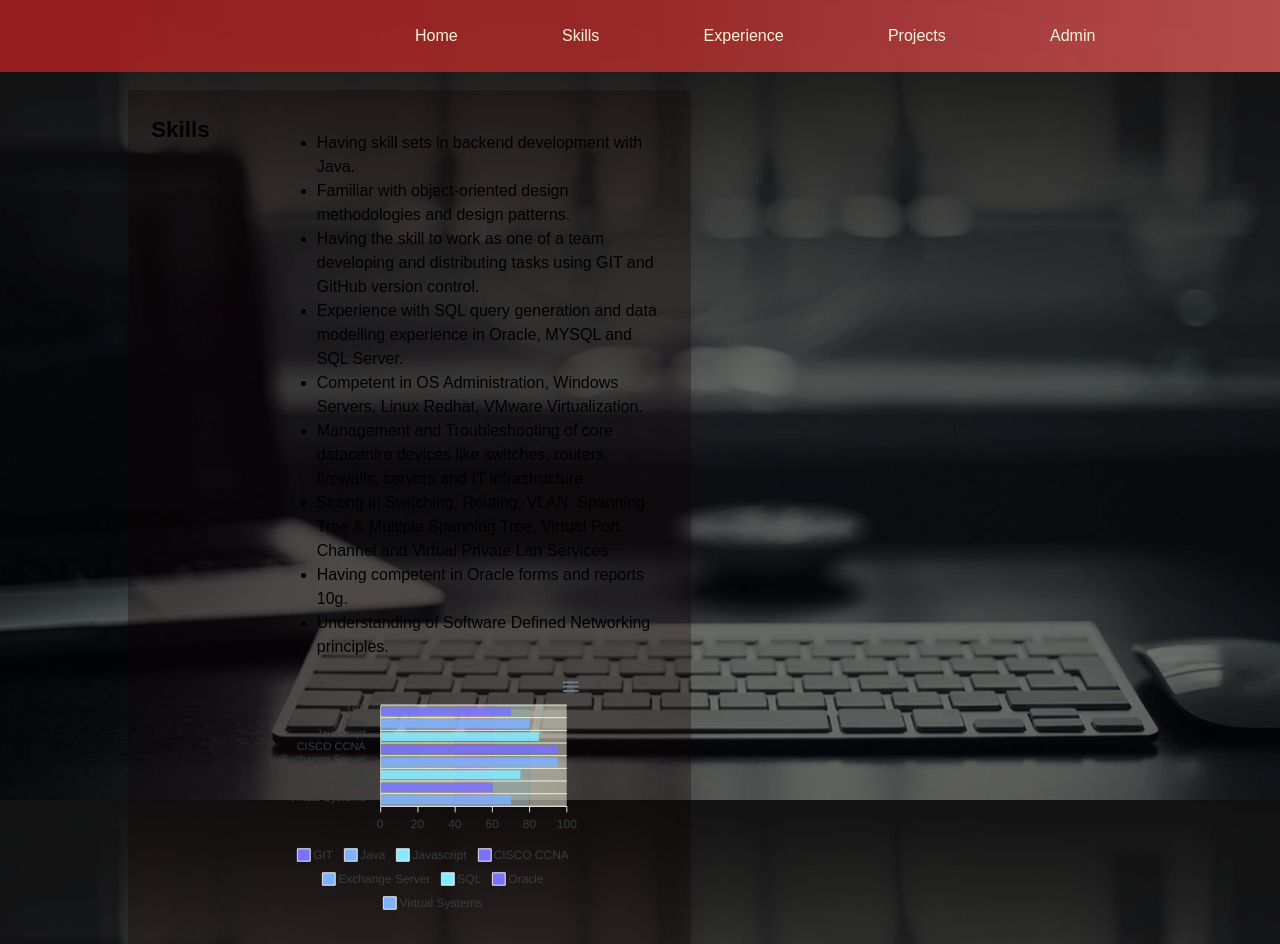
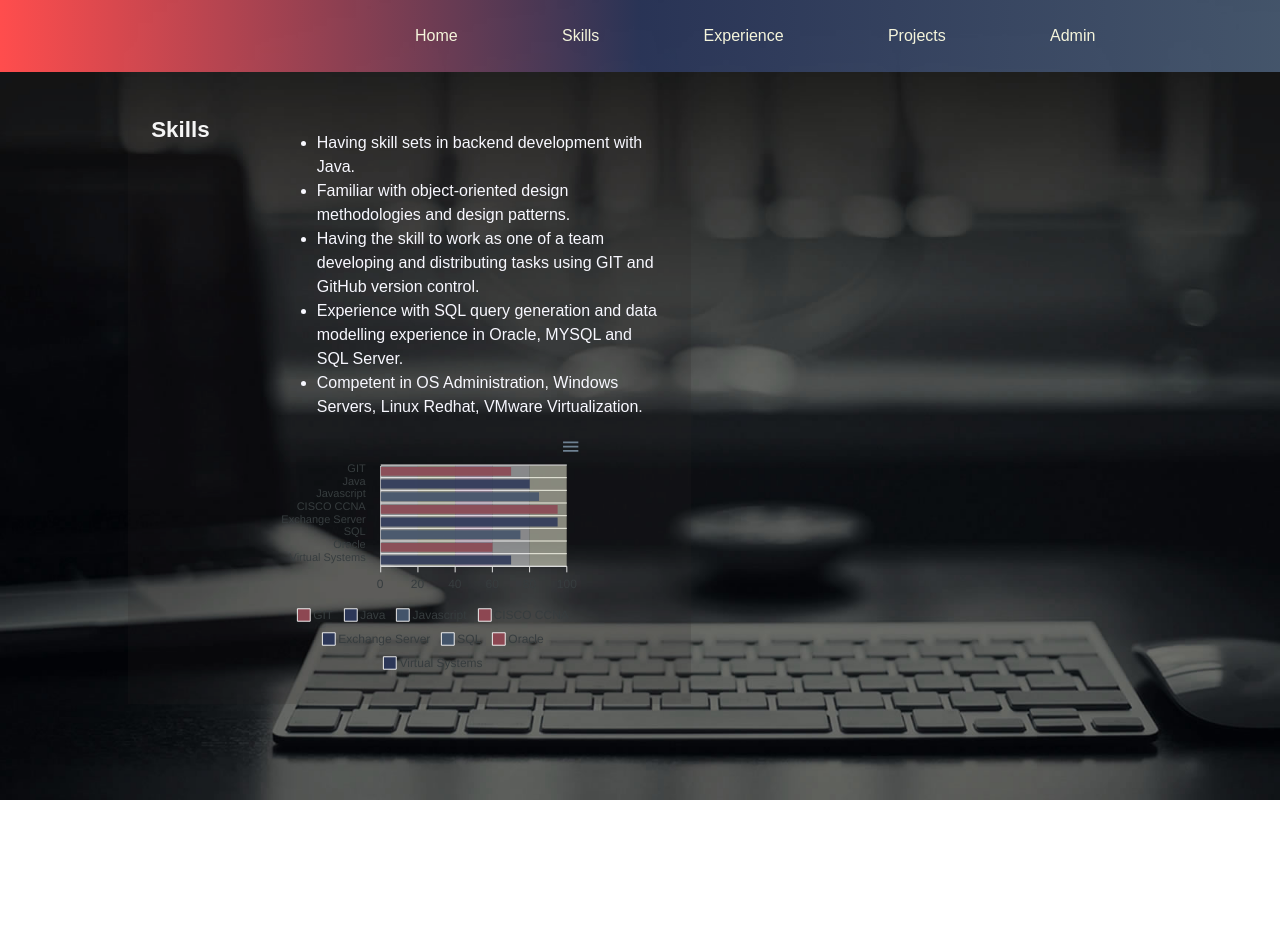
Before and after one commit to aliahdab/Portfolio-Project, a React (Create React App) app: page /skills in a window 1280 px wide. After the commit the page ends 800 px from the top, so only its background shows below. Built offline with nearby package versions, Linux system fonts and the light colour scheme.

Commit message:
css editing

```diff
--- a/src/App.css
+++ b/src/App.css
@@ -13,7 +13,7 @@
   top: 0px;
   left: 0px;
   z-index: 99;
-  background: linear-gradient(to right, #af2020d5, #b32d2dd3, #cc5555de);
+  background: linear-gradient(to left, #4e627cd5, #2e3b64d3, #ff4d4d);
 }
 
 .navigation-container {
@@ -32,18 +32,13 @@
   color: beige;
 }
 
-*,
-*:before,
-*:after {
-  box-sizing: inherit;
-}
-
 .main_menu {
   margin-left: 30%;
   margin-right: 12%;
 }
 
 body {
+  color: #f8f8ff;
   font-family: 'Source Sans Pro', sans-serif;
   line-height: 1.5;
   background: url('components/img/background.jpg') no-repeat center center fixed;
@@ -61,7 +56,7 @@ body {
 }
 
 a {
-  color: #bdcde4;
+  color: whitesmoke;
   text-decoration: none;
 }
 
@@ -79,7 +74,7 @@ a:hover {
   margin-left: 10%;
   margin-bottom: 0px;
   padding: 1%;
-  background: #1303034b;
+  background: #2c29292a;
 }
 
 p {
@@ -147,6 +142,7 @@ img {
 .experience-section-title,
 .skills-section-title,
 .project-section-title {
+  color: whitesmoke;
   margin: 10%;
   font-weight: bold;
   font-size: 1.4em;
--- a/src/components/Chart.js
+++ b/src/components/Chart.js
@@ -5,7 +5,6 @@ class Chart extends Component {
 
   constructor(props) {
     super(props);
-
     this.state = {
       options: {
         plotOptions: {
@@ -16,13 +15,14 @@ class Chart extends Component {
         },
         grid: {
           column: {
-            colors: ['#e6fff8', '#ffffe6', '#ffe6ff']
+            colors: ['white', '#ffffe6', '#ffe6ff']
           }
         },
         fill: {
-          colors: ['#7773ff', '#7fb1ff', '#87ebff']
+          colors: ['#8D4752', '#2C3758', '#43546A']
         },
         dataLabels: {
+          colors: ['white'],
           enabled: false
         },
         xaxis: {
--- a/src/components/Skills.js
+++ b/src/components/Skills.js
@@ -16,10 +16,6 @@ class Skills extends Component {
               <li> Having the skill to work as one of a team developing and distributing tasks using GIT and GitHub version control.</li>
               <li> Experience with SQL query generation and data modelling experience in Oracle, MYSQL and SQL Server.</li>
               <li> Competent in OS Administration, Windows Servers, Linux Redhat, VMware Virtualization.</li>
-              <li> Management and Troubleshooting of core datacentre devices like switches, routers, firewalls, servers and IT infrastructure.</li>
-              <li> Strong in Switching, Routing, VLAN, Spanning Tree &amp; Multiple Spanning Tree, Virtual Port Channel and Virtual Private Lan Services.</li>
-              <li> Having competent in Oracle forms and reports 10g.</li>
-              <li> Understanding of Software Defined Networking principles.</li>
 
             </ul>
             <div>
```
